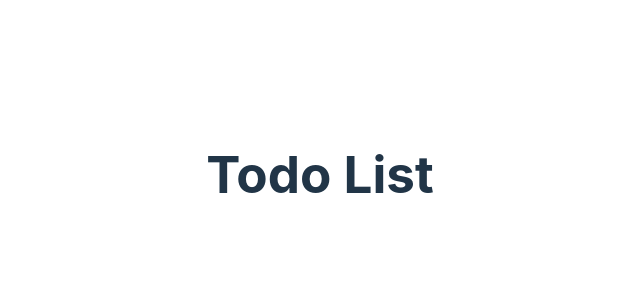
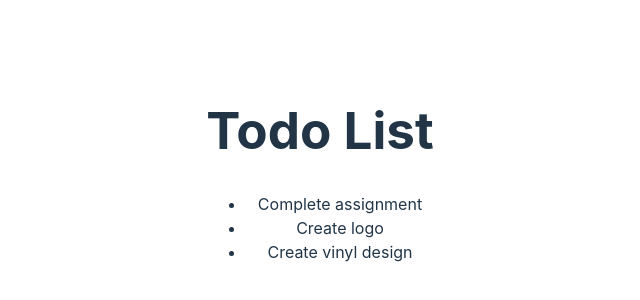
Before and after one commit to v-sevilla/react-todo, a React (Vite) app: page / in a window 1280 px wide. Shown: the part 226-526 px from the top of the page, without its empty margins (320-960 px from the left). Built offline with nearby package versions, Linux system fonts and the light colour scheme.

Commit message:
Add function to map over todoList array

```diff
--- a/src/App.jsx
+++ b/src/App.jsx
@@ -23,7 +23,11 @@ function App() {
   return (
     <div>
       <h1>Todo List</h1>
-      <ul></ul>
+      <ul>
+        {todoList.map(function (item) {
+          return <li key={item.id}>{item.title}</li>;
+        })}
+      </ul>
     </div>
   )
 }
```
